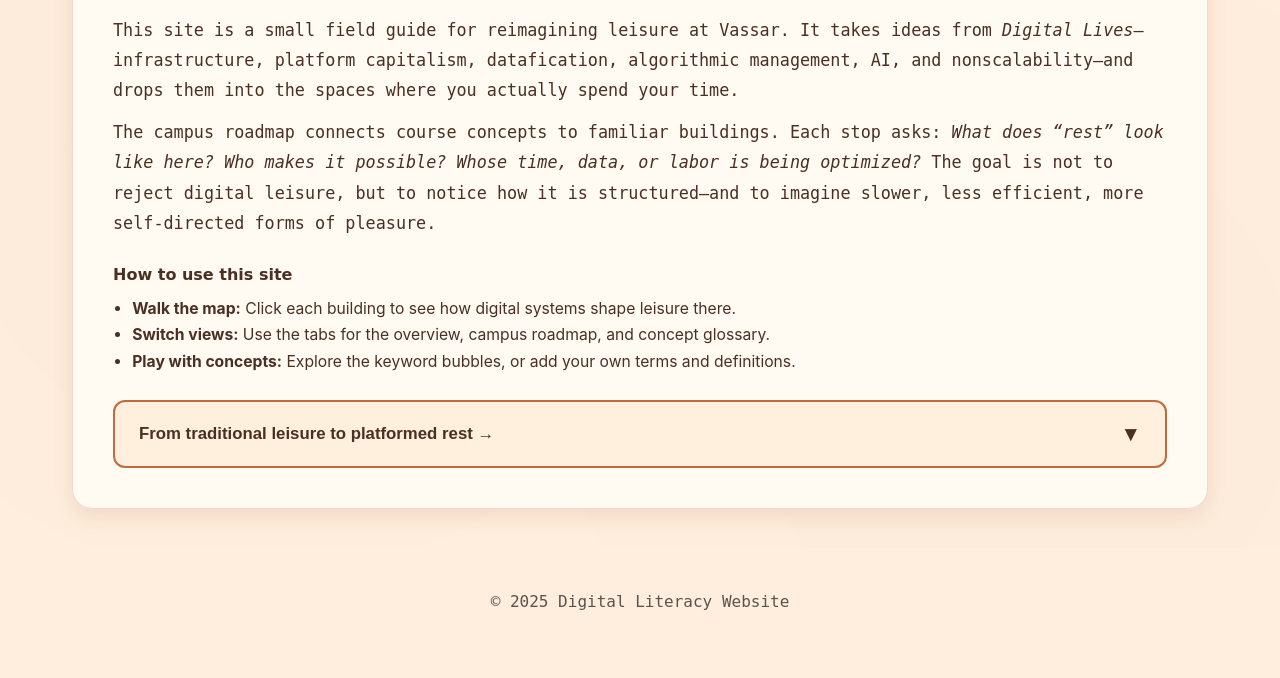
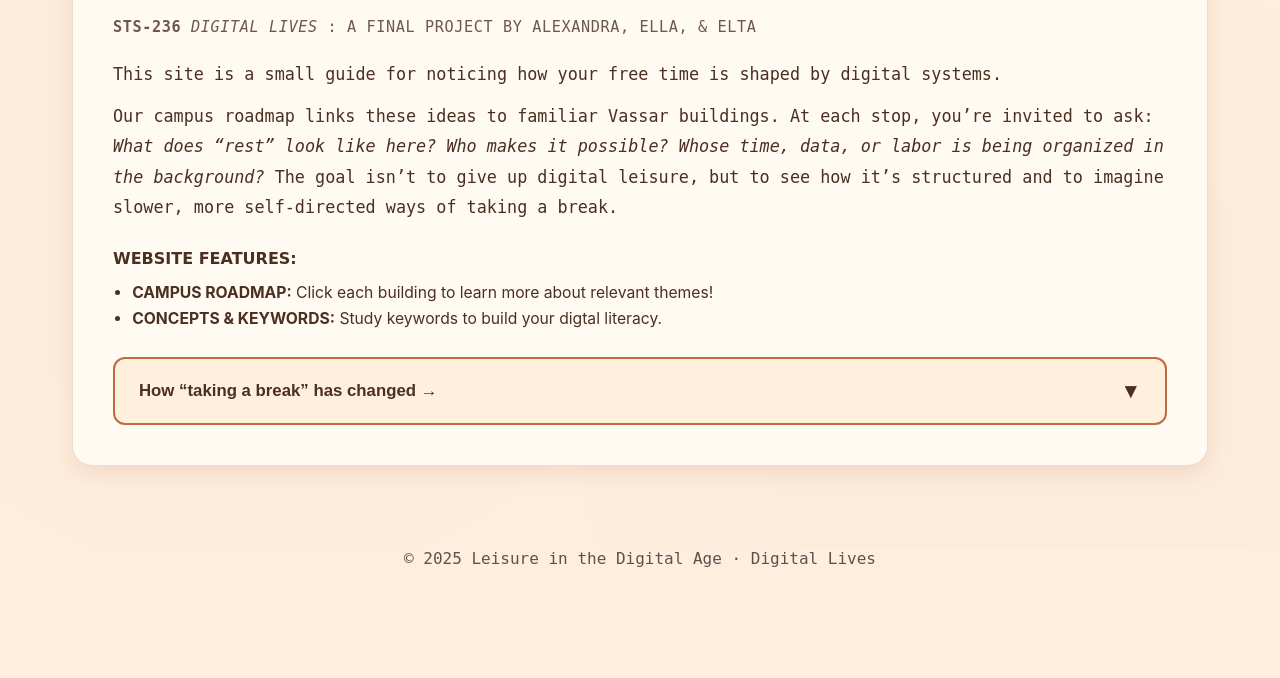
Before and after one commit to EltaBajrami/digital-leisure, a website built with Vite: page index.html in a window 1280 px wide. Shown: the part 252-930 px from the top of the page. After the commit the page ends 887 px from the top, so only its background shows below. Built offline with nearby package versions, Linux system fonts and the light colour scheme; a web font is replaced by a local one.

Commit message:
fixing some text

```diff
--- a/src/components/KeyConcepts.ts
+++ b/src/components/KeyConcepts.ts
@@ -4,8 +4,9 @@ export class KeyConcepts {
       <section>
         <h2 class="key-concepts-title">Concepts & Keywords</h2>
         <p style="max-width: 720px; margin-bottom: 1.5rem; font-size: 0.98rem; line-height: 1.7;">
-          These terms come from <em>Digital Lives</em> and run quietly underneath the campus map. Click a bubble to see
-          a plain-language definition and a small hint about how it shows up in everyday leisure.
+          This glossary collects ideas from <em>Digital Lives</em> that sit behind the campus map.
+          Click a bubble to see a plain-language definition and a quick note about how it shows up
+          in everyday rest, distraction, or downtime.
         </p>
 
         <!-- Infrastructures & Platforms -->
@@ -14,7 +15,7 @@ export class KeyConcepts {
           <span
             class="concept-bubble concept-has-definition"
             data-term="Infrastructure"
-            data-definition="The physical and organizational systems that make digital life possible: cables, data centers, undersea fiber, logistics, standards. Often invisible until something breaks, but they shape who gets access to connection, speed, and convenience."
+            data-definition="The physical and organizational systems that make digital life possible: cables, data centers, undersea fiber, buildings, standards, and logistics. Usually invisible when things work, but they quietly shape who gets access, speed, and stability."
           >
             Infrastructure
           </span>
@@ -22,7 +23,7 @@ export class KeyConcepts {
           <span
             class="concept-bubble concept-has-definition"
             data-term="Platform"
-            data-definition="A business model and technical architecture that connects different groups (users, advertisers, workers, developers) and sets the rules of interaction. Platforms extract data and value from those interactions while presenting themselves as neutral, open space."
+            data-definition="A technical and business setup that connects different groups, like users, advertisers, workers, and developers. Platforms set the rules for how people interact and extract value and data from those interactions while often appearing neutral."
           >
             Platform
           </span>
@@ -30,7 +31,7 @@ export class KeyConcepts {
           <span
             class="concept-bubble concept-has-definition"
             data-term="Platform Capitalism"
-            data-definition="An economic system where a small number of platform companies (like Uber, Google, Amazon, TikTok) control key digital infrastructures and monetize data, labor, and attention at massive scale."
+            data-definition="An economic system where a small number of platform companies control key digital infrastructures and make money by organizing data, labor, and attention at very large scale."
           >
             Platform Capitalism
           </span>
@@ -38,7 +39,7 @@ export class KeyConcepts {
           <span
             class="concept-bubble concept-has-definition"
             data-term="Third Space"
-            data-definition="Informal, neutral spaces outside home and work (cafés, parks, libraries) where people gather, socialize, and rest without being directly managed. A key site for thinking about what leisure looks like when it is not fully optimized or monetized."
+            data-definition="Informal spaces outside home and formal work or school, like cafés, parks, residence hall lounges, and libraries. These are places where people gather, rest, and socialize without being fully scheduled or monitored."
           >
             Third Space
           </span>
@@ -50,7 +51,7 @@ export class KeyConcepts {
           <span
             class="concept-bubble concept-has-definition"
             data-term="Datafication"
-            data-definition="The process of turning more and more aspects of life into data that can be stored, analyzed, and monetized. Likes, steps, playlists, locations, study habits, even moods become numbers that platforms can act on."
+            data-definition="The process of turning more and more parts of life into data that can be stored, analyzed, and sold. Likes, steps, playlists, locations, study habits, and moods all become numbers that platforms can act on."
           >
             Datafication
           </span>
@@ -58,7 +59,7 @@ export class KeyConcepts {
           <span
             class="concept-bubble concept-has-definition"
             data-term="Algorithm"
-            data-definition="A set of rules or procedures for processing data and making decisions. In digital platforms, algorithms sort feeds, recommend content, set prices, match workers with gigs, and decide what becomes visible or remains hidden."
+            data-definition="A set of rules for processing data and making decisions. On platforms, algorithms sort feeds, recommend content, match people with jobs or rides, and decide what is pushed to the top or buried."
           >
             Algorithm
           </span>
@@ -66,7 +67,7 @@ export class KeyConcepts {
           <span
             class="concept-bubble concept-has-definition"
             data-term="Algorithmic Bias"
-            data-definition="When algorithmic systems reproduce or amplify existing social inequalities—around race, gender, class, caste, ability—because of the data they are trained on and the assumptions built into their design."
+            data-definition="When algorithmic systems reproduce or amplify existing inequalities around race, gender, class, caste, ability, and more. This can come from the data they are trained on and the design choices built into them."
           >
             Algorithmic Bias
           </span>
@@ -74,7 +75,7 @@ export class KeyConcepts {
           <span
             class="concept-bubble concept-has-definition"
             data-term="Generative AI"
-            data-definition="Models that can produce text, images, audio, or code based on patterns in training data. They can feel helpful or magical, but they also rely on enormous datasets, energy use, and human labor that often remains invisible."
+            data-definition="Models that can produce text, images, audio, or code based on patterns in training data. They can feel helpful or creative, but they depend on huge datasets, energy use, and often hidden human labor."
           >
             Generative AI
           </span>
@@ -82,7 +83,7 @@ export class KeyConcepts {
           <span
             class="concept-bubble concept-has-definition"
             data-term="AI Slop"
-            data-definition="Low-quality, repetitive, or misleading content produced at scale by generative AI tools. It can flood feeds, search results, and study spaces, making it harder to find trustworthy information and slowing down critical thinking."
+            data-definition="Low-quality, repetitive, or misleading content produced at scale by generative AI tools. It can flood feeds and search results, making it harder to find careful, reliable, or human-made work."
           >
             AI Slop
           </span>
@@ -94,7 +95,7 @@ export class KeyConcepts {
           <span
             class="concept-bubble concept-has-definition"
             data-term="Algorithmic Management"
-            data-definition="The use of algorithms to supervise, evaluate, and direct workers—assigning tasks, tracking performance, setting pay or penalties. It shows up in gig platforms, content moderation, and even student dashboards."
+            data-definition="The use of algorithms to supervise and direct workers. Software assigns tasks, tracks performance, sets ratings, and can reward or punish people in gig platforms, warehouses, call centers, and even education tools."
           >
             Algorithmic Management
           </span>
@@ -102,7 +103,7 @@ export class KeyConcepts {
           <span
             class="concept-bubble concept-has-definition"
             data-term="Gig Work"
-            data-definition="Short-term, task-based, or on-demand work mediated by platforms (ride-hailing, delivery, microwork). Often framed as flexible, but usually precarious, low-paid, and highly surveilled."
+            data-definition="Short-term, task-based, or on-demand work coordinated by platforms, like ride-hailing, delivery, or microwork. Often marketed as flexible but usually unstable, closely tracked, and low paid."
           >
             Gig Work
           </span>
@@ -110,7 +111,7 @@ export class KeyConcepts {
           <span
             class="concept-bubble concept-has-definition"
             data-term="Invisible Labor"
-            data-definition="Forms of work that are necessary but often ignored: content moderation, data labeling, server maintenance, emotional labor in customer service, or the work of keeping communities safe online."
+            data-definition="Work that is necessary but rarely seen or credited. Examples include content moderation, data labeling, server maintenance, informal tech support, and the emotional work of keeping communities safe online."
           >
             Invisible Labor
           </span>
@@ -118,7 +119,7 @@ export class KeyConcepts {
           <span
             class="concept-bubble concept-has-definition"
             data-term="Politics of Visibility"
-            data-definition="The power to decide who and what appears in search results, feeds, recommendations, and trending lists—and who is ignored, shadow-banned, or misrepresented."
+            data-definition="The power to decide who and what appears in feeds, search results, and trending lists, and who is ignored, down-ranked, or misrepresented. Visibility comes with opportunities; invisibility can mean exclusion."
           >
             Politics of Visibility
           </span>
@@ -130,7 +131,7 @@ export class KeyConcepts {
           <span
             class="concept-bubble concept-has-definition"
             data-term="Nonscalability"
-            data-definition="Anna Tsing’s idea that not everything in the living world can be expanded, standardized, or optimized without damage. Some forms of life, care, and leisure only make sense at small, messy, local scales."
+            data-definition="Anna Tsing’s idea that not everything can be endlessly scaled, standardized, or optimized without harm. Some forms of life, care, and leisure only really work in small, specific, and sometimes messy settings."
           >
             Nonscalability
           </span>
@@ -138,7 +139,7 @@ export class KeyConcepts {
           <span
             class="concept-bubble concept-has-definition"
             data-term="Attention"
-            data-definition="A limited resource that platforms compete for. Metrics like watch time, session length, and streaks are ways of measuring and capturing attention—often at the expense of rest or focus."
+            data-definition="A limited mental resource that platforms compete for. Metrics like watch time, streaks, and session length are ways to measure and capture attention, often pulling against rest, focus, or boredom."
           >
             Attention
           </span>
@@ -146,7 +147,7 @@ export class KeyConcepts {
           <span
             class="concept-bubble concept-has-definition"
             data-term="Slowness"
-            data-definition="An intentional refusal to keep pace with optimization and constant updates. Slowness can mean unscheduled time, deep reading, wandering, or hanging out without producing content or data."
+            data-definition="Choosing not to keep up with constant optimization and updates. Slowness can mean unscheduled time, deep reading, wandering, crafts, or hanging out without performing or producing data."
           >
             Slowness
           </span>
@@ -156,8 +157,8 @@ export class KeyConcepts {
         <section id="custom-concepts-section" style="display:none; margin-top: 2.5rem;">
           <h3 class="concepts-section-title">Your Terms</h3>
           <p style="max-width: 620px; margin-bottom: 1rem; font-size: 0.95rem; line-height: 1.6;">
-            Use the “+” button in the corner to add your own keywords from the course or from your digital life.
-            They will appear here as additional bubbles with pop-up definitions.
+            Use the add-term button to include your own keywords from the course or from your digital life.
+            They will appear here as extra bubbles with pop-up definitions.
           </p>
           <div id="custom-concepts-bubbles" class="concepts-bubbles"></div>
         </section>
--- a/src/components/RoadMap.ts
+++ b/src/components/RoadMap.ts
@@ -10,7 +10,13 @@ export class RoadMap {
   public render(): string {
     return `
       <div class="roadmap-container">
-        <h3 class="roadmap-title">Campus Leisure Map</h3>
+<h2
+  class="roadmap-title"
+  style="font-size: 3rem !important; line-height: 1.1; margin-bottom: 0.6rem;"
+>
+   Campus RoadMap
+</h2>
+
         <p style="max-width: 650px; margin: 0.75rem auto 1.5rem; font-size: 0.98rem; line-height: 1.6;">
           Follow this map through familiar Vassar spaces. Each stop is a prompt to notice how digital systems already
           shape your “down time” here – and to try one small, slower activity in the same place.
@@ -161,7 +167,7 @@ export class RoadMap {
             <div class="roadmap-row">
               <div class="roadmap-item">
                 <h4 class="concepts-section-title">Vogelstein — Creativity & Being Seen</h4>
-                <p style="font-size: 0.95rem; line-height: 1.6;">
+                <p style="font-size: 0.95rem; line-height: 1.6%;">
                   A space for rehearsals, shows, and art-making that sits close to questions of performance, documentation, and sharing.
                 </p>
               </div>
--- a/src/main.ts
+++ b/src/main.ts
@@ -58,26 +58,35 @@ class App {
         style="display: ${this.state.activeTab === 'about' ? 'block' : 'none'}"
       >
         <div class="welcome-section">
-          <p class="welcome-title">Leisure in the Digital Age</p>
+          <p class="welcome-title">Exploring Digital-Age Leisure!</p>
+          <p
+            style="
+              margin-top: 0.2rem;
+              margin-bottom: 1.25rem;
+              font-size: 0.95rem;
+              letter-spacing: 0.04em;
+              text-transform: uppercase;
+              opacity: 0.8;
+            "
+          >
+            <strong> STS-236 </strong> <em> digital lives </em> : a final project by Alexandra, Ella, & Elta
+          </p>
 
           <p style="font-size: 1.05rem; line-height: 1.8; margin-bottom: 0.75rem;">
-            This site is a small field guide for reimagining leisure at Vassar. It takes ideas from
-            <em>Digital Lives</em>—infrastructure, platform capitalism, datafication, algorithmic management,
-            AI, and nonscalability—and drops them into the spaces where you actually spend your time.
+            This site is a small guide for noticing how your free time is shaped by digital systems.
           </p>
           <p style="font-size: 1.05rem; line-height: 1.8; margin-bottom: 1rem;">
-            The campus roadmap connects course concepts to familiar buildings. Each stop asks:
+            Our campus roadmap links these ideas to familiar Vassar buildings. At each stop, you’re invited to ask:
             <span style="font-style: italic;">What does “rest” look like here? Who makes it possible? Whose time,
-            data, or labor is being optimized?</span> The goal is not to reject digital leisure, but to notice how it
-            is structured—and to imagine slower, less efficient, more self-directed forms of pleasure.
+            data, or labor is being organized in the background?</span> The goal isn’t to give up digital leisure,
+            but to see how it’s structured and to imagine slower, more self-directed ways of taking a break.
           </p>
 
           <div style="margin: 1.5rem 0 0.5rem;">
-            <h4 style="margin-bottom: 0.5rem;">How to use this site</h4>
+            <h4 style="margin-bottom: 0.5rem;">WEBSITE FEATURES:</h4>
             <ul style="font-size: 0.98rem; line-height: 1.7; padding-left: 1.2rem; margin-bottom: 0.5rem;">
-              <li><strong>Walk the map:</strong> Click each building to see how digital systems shape leisure there.</li>
-              <li><strong>Switch views:</strong> Use the tabs for the overview, campus roadmap, and concept glossary.</li>
-              <li><strong>Play with concepts:</strong> Explore the keyword bubbles, or add your own terms and definitions.</li>
+              <li><strong>CAMPUS ROADMAP:</strong> Click each building to learn more about relevant themes!</li>
+              <li><strong>CONCEPTS & KEYWORDS:</strong> Study keywords to build your digtal literacy.</li>
             </ul>
           </div>
 
@@ -100,7 +109,7 @@ class App {
                 color: var(--warm-ink);
               "
             >
-              <span>From traditional leisure to platformed rest →</span>
+              <span>How “taking a break” has changed →</span>
               <span
                 id="expand-icon"
                 style="font-size: 1.3rem; transition: transform 0.3s ease;"
@@ -119,17 +128,19 @@ class App {
               "
             >
               <p style="line-height: 1.7; margin-bottom: 0.75rem;">
-                Traditional leisure often meant <strong>active, self-directed participation</strong>:
-                reading, crafts, pickup games, long conversations in third spaces. Stimulation was not
-                constant; satisfaction came from being present, not from endless updates.
+                Before digital platforms, leisure often meant <strong>active, self-chosen participation</strong>:
+                reading, crafts, games, hanging out in common rooms or cafés. There were pauses and pockets
+                of boredom. Time felt slower, and “fun” didn’t always come with notifications.
               </p>
               <p style="line-height: 1.7; margin-bottom: 0.75rem;">
-                Digital-age leisure is increasingly organized by <strong>platforms, algorithms, and metrics</strong>.
-                Rest becomes an endless scroll or auto-generated playlist, optimized for engagement rather than reflection.
+                Now, a lot of rest runs through <strong>platforms, recommendation systems, and metrics</strong>.
+                Breaks turn into scrolling, autoplay, and personalized feeds designed to keep your attention.
+                Your “free time” is also valuable data that can be tracked, sorted, and sold.
               </p>
               <p style="line-height: 1.7;">
-                This website asks what is gained—and what is lost—when your “breaks” are scripted by infrastructures,
-                recommendation systems, and data extraction, and where you can still practice slower, messier forms of rest.
+                This project asks what is gained (and what is lost) when rest is managed by infrastructures and
+                algorithms, and where on campus you can still make time that feels slower, less "efficient",
+                and more your own.
               </p>
             </div>
           </div>
@@ -174,7 +185,7 @@ class App {
       </main>
 
       <footer>
-        <p>&copy; ${new Date().getFullYear()} Digital Literacy Website</p>
+        <p>&copy; ${new Date().getFullYear()} Leisure in the Digital Age · Digital Lives</p>
       </footer>
     `;
 
```
Also changed, not shown: src/style.css (+0 -32 lines).
